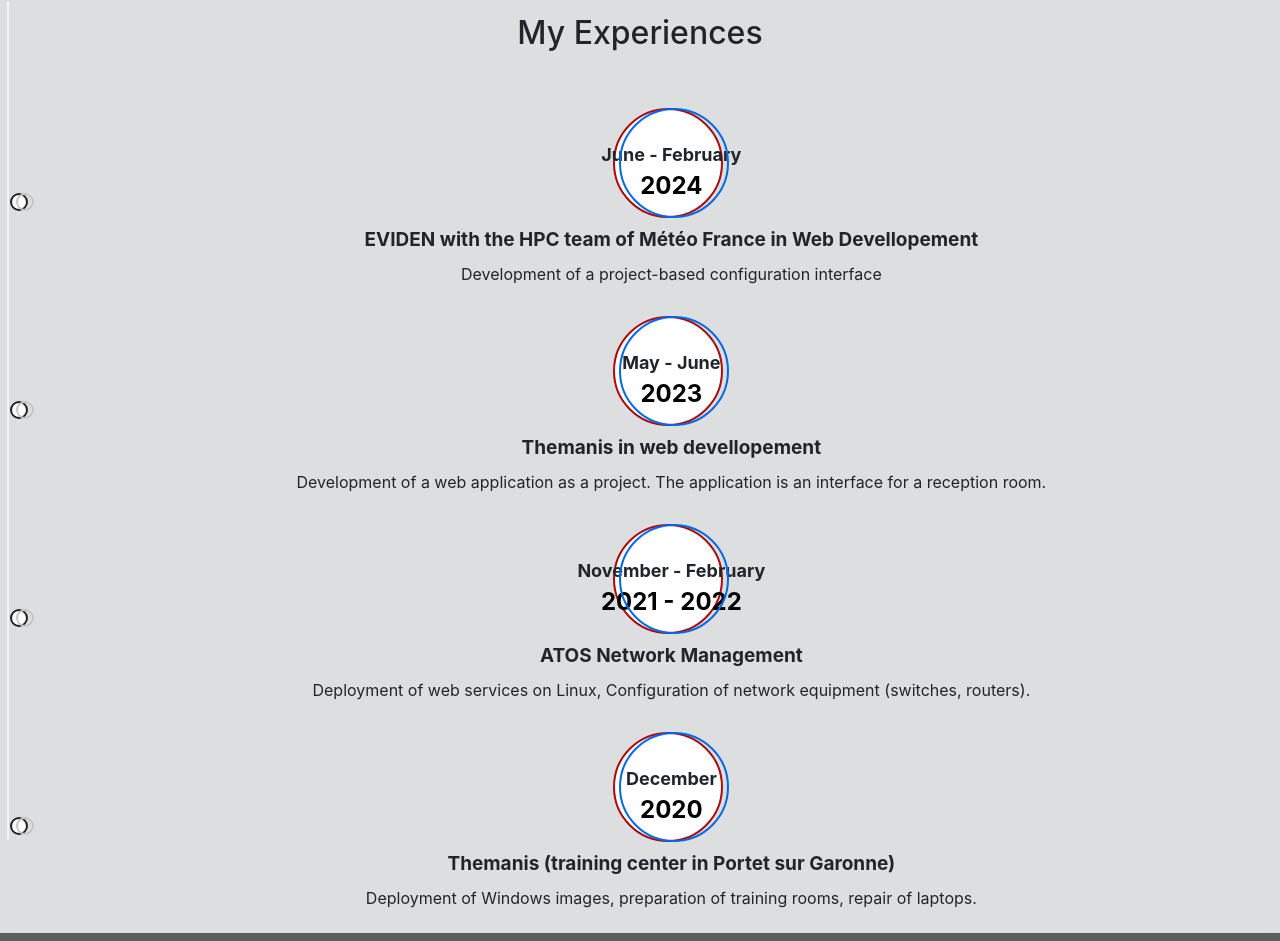
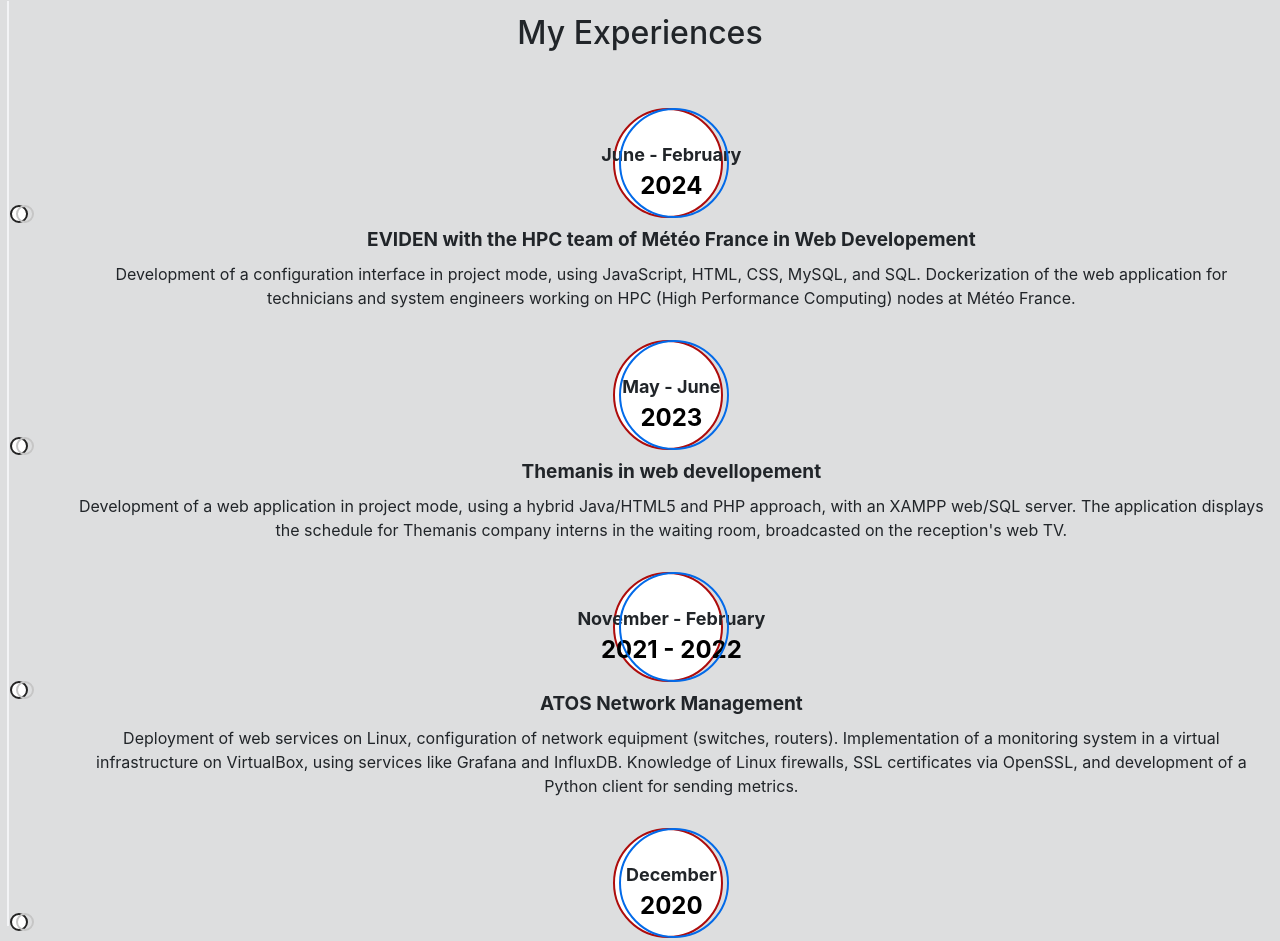
Before and after one commit to yermushy31/PorteFolio, a plain HTML site: page index.html in a window 1280 px wide. Shown: the part 1058-1999 px from the top of the page. Drawn offline with nearby package versions, Linux system fonts and the light colour scheme; no server answers.

Commit message:
Update index.html

```diff
--- a/index.html
+++ b/index.html
@@ -92,9 +92,9 @@
         </div>
       </div>
       <div class="timeline-content">
-        <h5 class="title">EVIDEN with the HPC team of Météo France in Web Devellopement</h5>
+        <h5 class="title">EVIDEN with the HPC team of Météo France in Web Developement</h5>
         <p class="description">
-          Development of a project-based configuration interface
+         Development of a configuration interface in project mode, using JavaScript, HTML, CSS, MySQL, and SQL. Dockerization of the web application for technicians and system engineers working on HPC (High Performance Computing) nodes at Météo France.
         </p>
       </div>
     </div>
@@ -114,7 +114,7 @@
       <div class="timeline-content">
         <h5 class="title">Themanis in web devellopement</h5>
         <p class="description">
-          Development of a web application as a project. The application is an interface for a reception room.
+          Development of a web application in project mode, using a hybrid Java/HTML5 and PHP approach, with an XAMPP web/SQL server. The application displays the schedule for Themanis company interns in the waiting room, broadcasted on the reception's web TV.
         </p>
       </div>
     </div>
@@ -134,7 +134,7 @@
       <div class="timeline-content">
         <h5 class="title">ATOS Network Management</h5>
         <p class="description">
-          Deployment of web services on Linux, Configuration of network equipment (switches, routers).
+         Deployment of web services on Linux, configuration of network equipment (switches, routers). Implementation of a monitoring system in a virtual infrastructure on VirtualBox, using services like Grafana and InfluxDB. Knowledge of Linux firewalls, SSL certificates via OpenSSL, and development of a Python client for sending metrics.
         </p>
       </div>
     </div>
```
